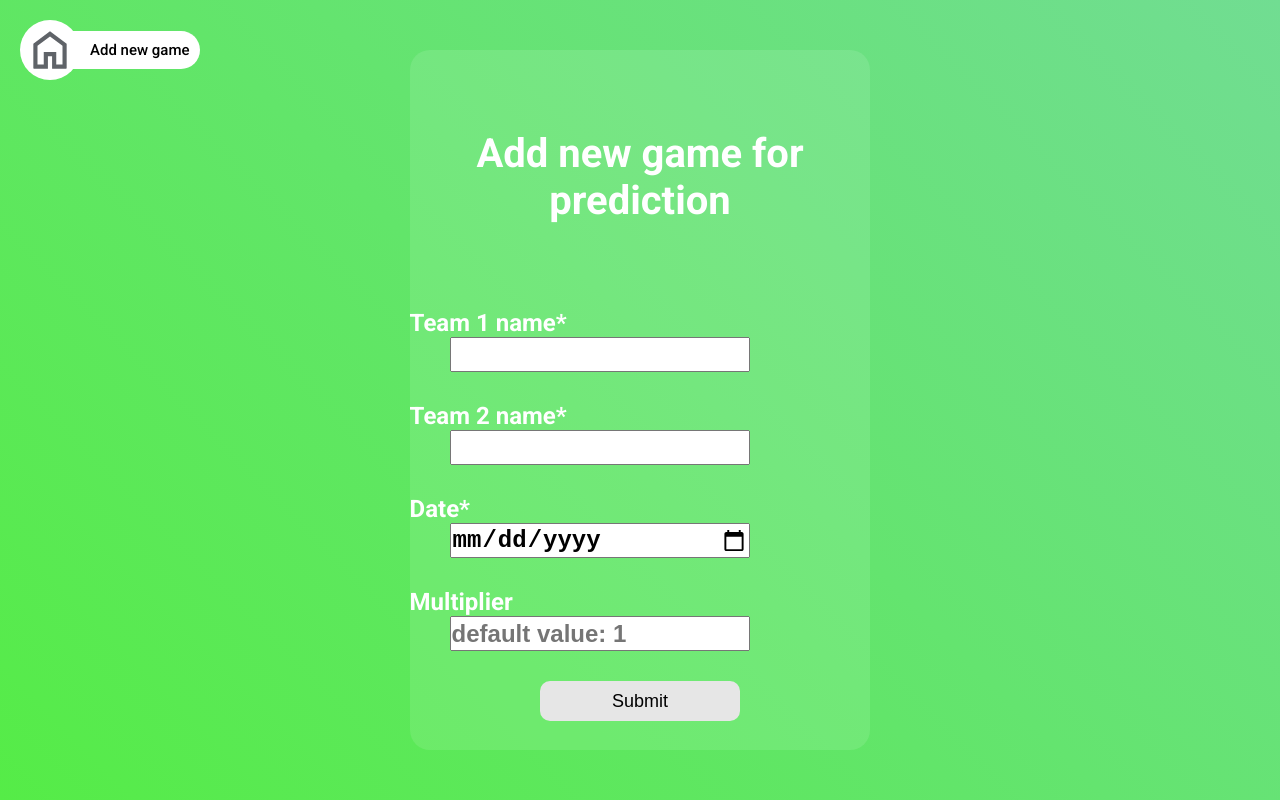
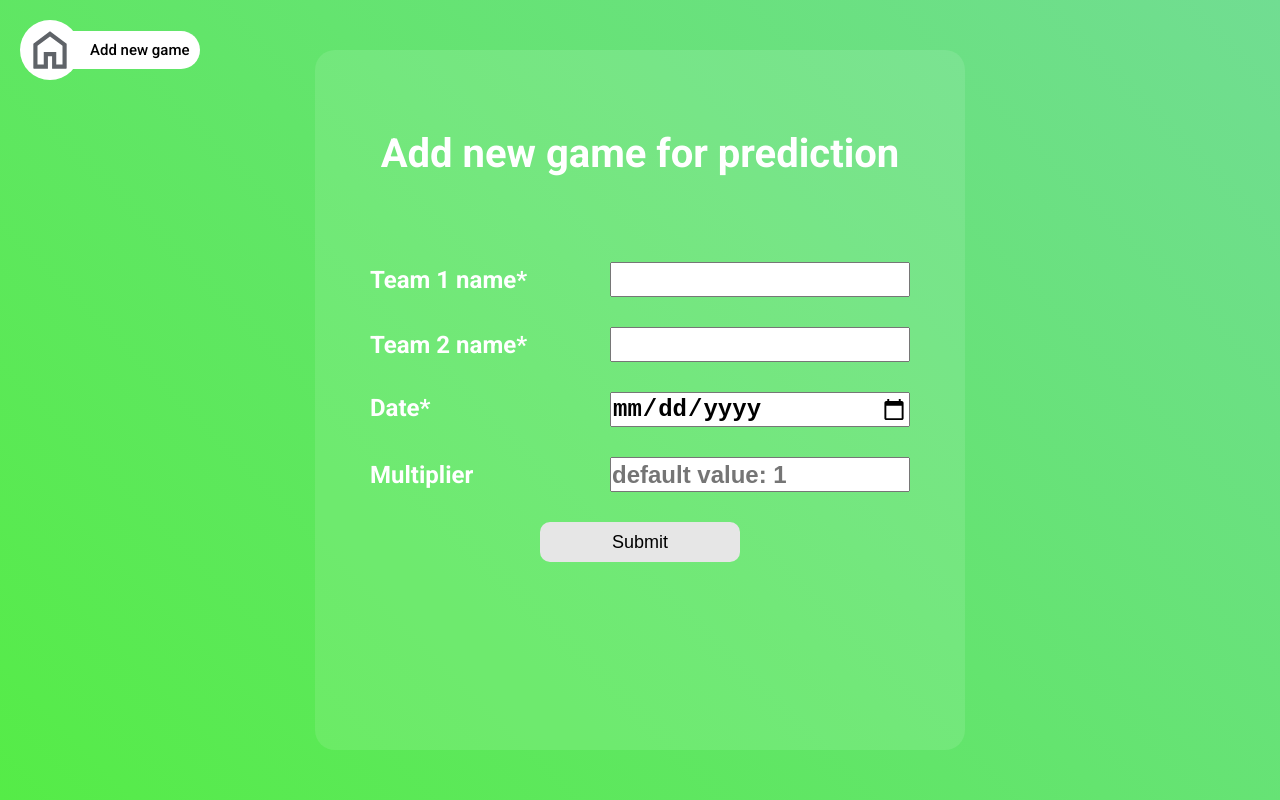
Before and after one commit to joshd-04/score-prediction-companion, a React (Vite) app: page /add-game in a window 1280 px wide. Built offline with nearby package versions, Linux system fonts and the light colour scheme.

Commit message:
fix more css

```diff
--- a/src/index.css
+++ b/src/index.css
@@ -243,7 +243,8 @@ button {
 }
 .big-form {
   background-color: rgba(255, 255, 255, 0.1);
-  width: 36vw;
+  width: 70vw;
+  max-width: 650px;
   height: 100%;
   margin: 0 auto;
   border-radius: 2rem;
```
